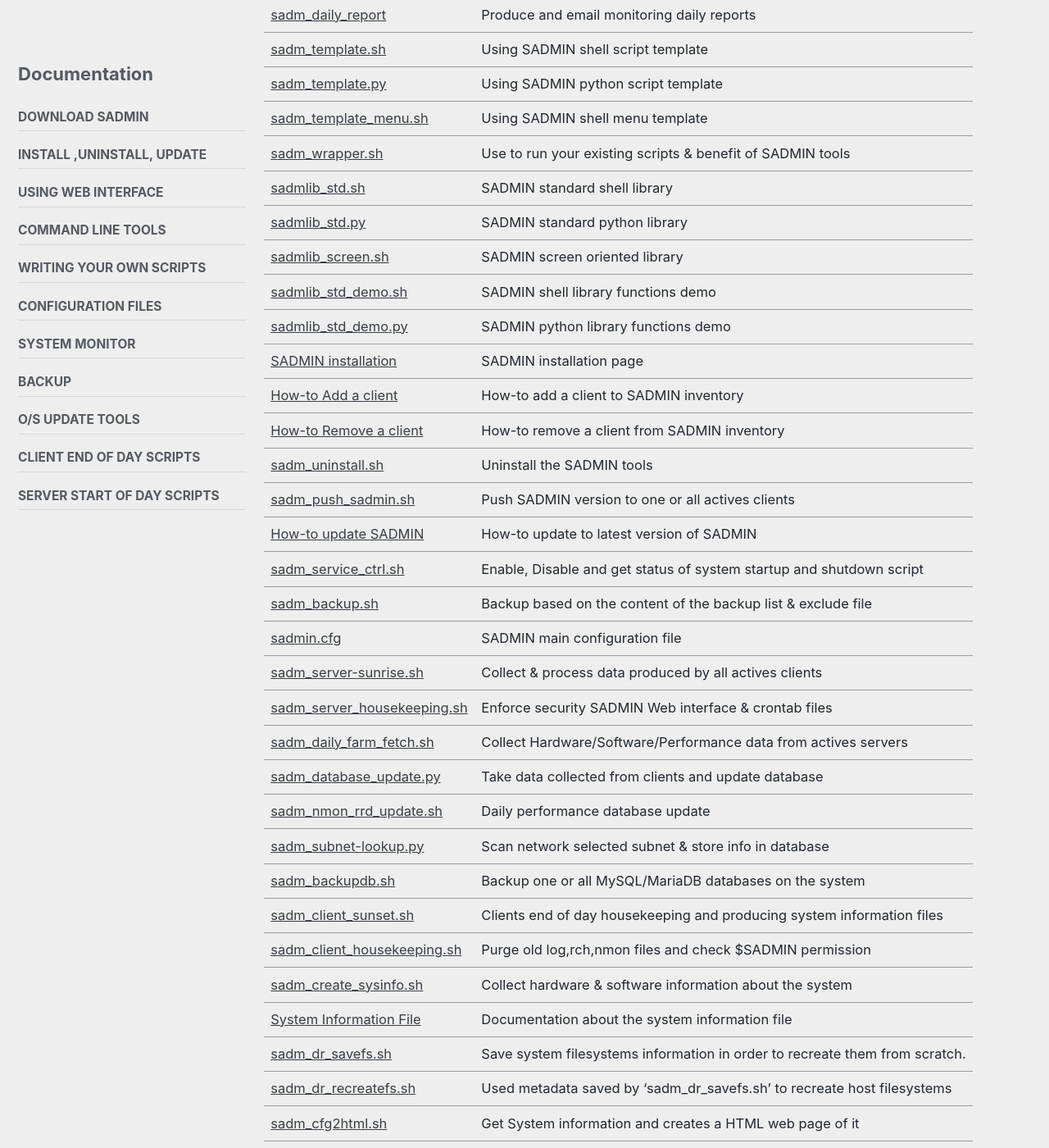
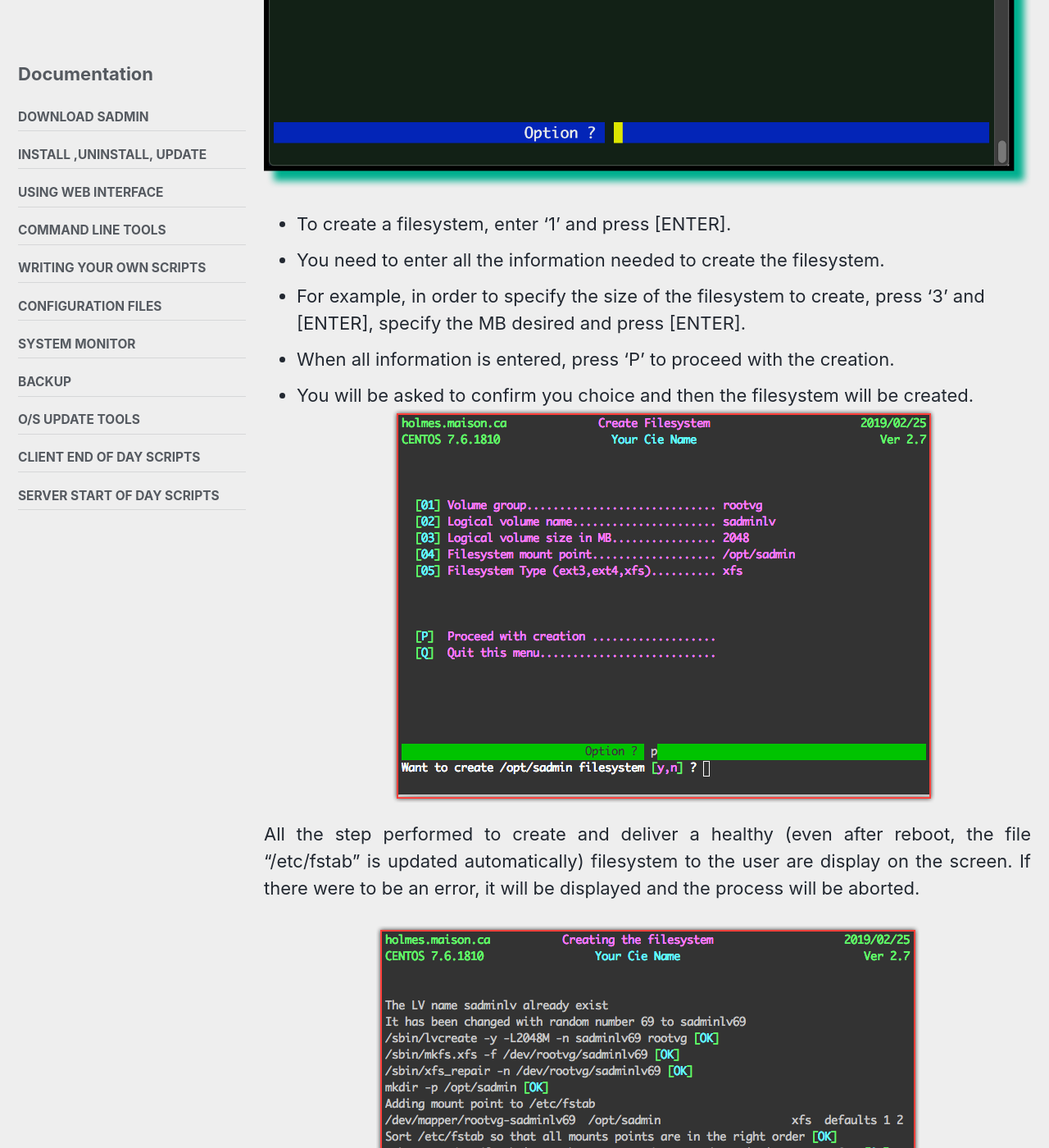
Before and after one commit to jadupl2/jadupl2.github.io, a Jekyll site: the page built from _posts/2021-06-14-sadm-ui.md, in a window 1280 px wide and 1400 px high, scrolled down 3237 px. Shown: the whole window at 82% size. Built offline with Jekyll 4.4.1, drawn with Linux system fonts in a browser that asks for light colours; cached includes are drawn as plain includes; some of the changed text lies outside the part shown.

Commit message:
sadm, documentation page update - 30 June

````diff
--- a/_posts/2021-06-14-sadm-ui.md
+++ b/_posts/2021-06-14-sadm-ui.md
@@ -1,11 +1,13 @@
 ---
-title:          sadm_ui.sh
+title:          sadm (sadm_ui.sh)
 desc:           System Administration Menu (In construction)
 version:        2.2
 summary: |
-    This is the SADMIN System Adminstration Menu.
+    This is the SADMIN System Adminstration Menu, for the moment there are three items in the
+    System ADMinistrator main menu, but others will be added. This tool is available from the
+    terminal and is very simple to use.
     {: .text-justify}
-updated:        2021-06-14
+updated:        2021-06-30
 os:             Linux
 type:           B  # [D]oc [S]=Server only [C]=Client [B]oth
 categories:     [ command_line ]
@@ -20,6 +22,7 @@ sidebar:
   title:        "Documentation"
   nav:          sidebar-manpage
 ---
+
 <a id="top_of_page"></a>
 {{ page.summary }}
 
@@ -28,15 +31,6 @@ sidebar:
 ## NAME
 **{{ page.title }}**
 *{{ page.desc }}*
-
-
-
-<a id="synopsis"></a>
-## SYNOPSIS
-
-```bash
-{{ page.title }} [-d 0-9] [-h] [-v]
-```
 {% include sadm/sadm_page_info.md %}
 {% if page.type == "S" %}
 <font size="3"><strong>Can only be run on SADMIN Server.</strong></font>
@@ -53,36 +47,45 @@ sidebar:
 {{ page.summary }}
 
 To start the System Administrator Menu (sadm), just type the following command ;
+
 ```
 $ sudo sadm
 ```
-For the moment there are three items in the System ADMinistrator main menu, but others will be added. This tool is available from the terminal and is very simple to use.
 
-As an example, we will use the "Filesystem Tools", so enter '1' and press [ENTER].
+<br>
+**Example of the System Administration Main Menu**
+![SADM Main Menu](/assets/img/sadm_ui/sadm_main_menu.png){: .align-center}
 
+
+**Example of the RPM Package Tools Menu**
+![SADM RPM Package Menu](/assets/img/sadm_ui/sadm_main_ui_rpm_menu.png){: .align-center}
+
+
+**Example of the APT Package Tools Menu**
+![SADM APT Package Menu](/assets/img/sadm_ui/sadm_main_ui_deb_menu.png){: .align-center}
+
+
+As an example, we will use the "Filesystem Tools", so from the "Main Menu" choose option ´1' and press [ENTER].
+![SADM Filesystem Menu](/assets/img/sadm_ui/sadm_fs_menu.png){: .align-center}
+
+- To create a filesystem, enter '1' and press [ENTER].
+- You need to enter all the information needed to create the filesystem.
+- For example, in order to specify the size of the filesystem to create, press '3' and [ENTER], specify the MB desired and press [ENTER].
+- When all information is entered, press 'P' to proceed with the creation.
+- You will be asked to confirm you choice and then the filesystem will be created.
+![SADM Enter Filesystem Parameters](/assets/img/sadm_ui/sadm_fs_create.png){: .align-center}
+
+
+All the step performed to create and deliver a healthy (even after reboot, the file "/etc/fstab"
+is updated automatically) filesystem to the user are display on the screen. If there were to be
+an error, it will be displayed and the process will be aborted.
 {: .text-justify}
 
-```bash
-# include script
-```
+![SADM Filesystem creation](/assets/img/sadm_ui/sadm_fs_create_result.png){: .align-center}
+
 
 [Back to the top](#top_of_page)
 
-
-
-<a id="examples"></a>
-## EXAMPLE
-
-```bash
-# Example of script output
-```
-<!-- ![Daily Script Report Example](/assets/img/man/sadm_daily_report_script.png){: .align-center} -->
-
-[Back to the top](#top_of_page)
-
-
-{% include {{ site.section_options     }} %}
-| **-i** | option -i |
 
 {% include {{ site.section_environment }} %}
 
@@ -100,43 +103,9 @@ As an example, we will use the "Filesystem Tools", so enter '1' and press [ENTER
 | :--- | :--- |
 | [sadm_requirements.sh]({% post_url 2019-03-21-sadm-requirements %})               | List/install required SADMIN tools packages
 | [sadm_sysmon_tui.pl]({% post_url 2021-05-18-sadm-sysmon-tui %})                   |  Command line summary of alerts and failed scripts of all your servers.
-| [sadm_daily_report]({% post_url 2021-04-01-sadm-daily-report %})                  | Produce and email monitoring daily reports
-| [sadm_template.sh]({% post_url 2021-03-16-sadm-template-sh %})                    | Using SADMIN shell script template
-| [sadm_template.py]({% post_url 2021-03-16-sadm-template-py %})                    | Using SADMIN python script template
-| [sadm_template_menu.sh]({% post_url 2021-04-30-sadm-template-menu %})             | Using SADMIN shell menu template
-| [sadm_wrapper.sh]({% post_url 2018-02-11-sadm-wrapper %})                         | Use to run your existing scripts & benefit of SADMIN tools
-| [sadmlib_std.sh]({% post_url 2021-04-07-sadmlib-std-sh %})                        | SADMIN standard shell library
-| [sadmlib_std.py]({% post_url 2021-04-07-sadmlib-std-py %})                        | SADMIN standard python library
 | [sadmlib_screen.sh]({% post_url 2019-10-12-sadmlib-screen-sh %})                  | SADMIN screen oriented library
 | [sadmlib_std_demo.sh]({% post_url 2019-10-12-sadmlib-std-demo-sh %})              | SADMIN shell library functions demo
 | [sadmlib_std_demo.py]({% post_url 2019-10-12-sadmlib-std-demo-py %})              | SADMIN python library functions demo
-| [SADMIN installation](/_pages/install)                                            | SADMIN installation page
-| [How-to Add a client]({% post_url 2021-04-11-web-add-client %})                   | How-to add a client to SADMIN inventory
-| [How-to Remove a client]({% post_url 2021-05-19-how-to-remove-a-client %})        | How-to remove a client from SADMIN inventory
-| [sadm_uninstall.sh]({% post_url 2021-05-21-sadm-uninstall %})                     | Uninstall the SADMIN tools
-| [sadm_push_sadmin.sh]({% post_url 2021-05-22-sadm-push-sadmin %})                 | Push SADMIN version to one or all actives clients
-| [How-to update SADMIN]({% post_url 2021-03-14-sadm-update %})                     | How-to update to latest version of SADMIN
-| [sadm_service_ctrl.sh]({% post_url 2021-05-23-sadm-service-ctrl %})               | Enable, Disable and get status of system startup and shutdown script
-| [sadm_backup.sh]({% post_url 2021-05-24-sadm-backup %})                           | Backup based on the content of the backup list & exclude file
 | [sadmin.cfg]({% post_url 2021-04-26-sadmin-cfg %})                                | SADMIN main configuration file
-| [sadm_server-sunrise.sh]({% post_url 2021-05-26-sadm-server-sunrise %})           | Collect & process data produced by all actives clients
-| [sadm_server_housekeeping.sh]({% post_url 2021-05-27-sadm-server-housekeeping %}) | Enforce security SADMIN Web interface & crontab files
-| [sadm_daily_farm_fetch.sh]({% post_url 2021-05-28-sadm-daily-farm-fetch %})       | Collect Hardware/Software/Performance data from actives servers
-| [sadm_database_update.py]({% post_url 2021-05-29-sadm-database-update %})         | Take data collected from clients and update database
-| [sadm_nmon_rrd_update.sh]({% post_url 2021-05-29-sadm-nmon-rrd-update %})         | Daily performance database update
-| [sadm_subnet-lookup.py]({% post_url 2021-05-29-sadm-subnet-lookup %})             | Scan network selected subnet & store info in database
-| [sadm_backupdb.sh]({% post_url 2021-05-26-sadm-backupdb %})                       | Backup one or all MySQL/MariaDB databases on the system
-| [sadm_client_sunset.sh]({% post_url 2021-05-31-sadm-client-sunset %})             | Clients end of day housekeeping and producing system information files
-| [sadm_client_housekeeping.sh]({% post_url 2021-05-29-sadm-client-housekeeping %}) | Purge old log,rch,nmon files and check $SADMIN permission
-| [sadm_create_sysinfo.sh]({% post_url 2021-04-22-sadm-create-sysinfo %})           | Collect hardware & software information about the system
-| [System Information File]({% post_url 2021-05-30-sysinfo-file %})                 | Documentation about the system information file
-| [sadm_dr_savefs.sh]({% post_url 2021-06-02-sadm-dr-savefs %})                     | Save system filesystems information in order to recreate them from scratch.
-| [sadm_dr_recreatefs.sh]({% post_url 2021-06-04-sadm-dr-recreatefs %})             | Used metadata saved by 'sadm_dr_savefs.sh' to recreate host filesystems
-| [sadm_cfg2html.sh]({% post_url 2021-06-01-sadm-cfg2html %})                       | Get System information and creates a HTML web page of it
-| [sadm_osupdate.sh]({% post_url 2021-06-05-sadm-osupdate %})                       | Perform Operating System update on the current server
-| [sadm_osupdate_starter.sh]({% post_url 2021-06-06-sadm-osupdate-starter %})       | Run the O/S update to selected remote system
-| [sadm_sysmon.pl]({% post_url 2021-06-10-sadm-sysmon %})                           | Client system monitor
-| [sadm_fetch_client.sh]({% post_url 2021-03-16-sadm-fetch-client %})               | rsync all .rch/.log/.rpt from actives clients to the SADMIN server
-| [SysMon configuration file]({% post_url 2021-06-11-sadm-sysmon-config %})         | Client System Monitor configuration file
 | [sdf]({% post_url 2021-06-13-sadm-df %})                                          | sadmin version of the 'df' command.
 | [sadm]({% post_url 2021-06-14-sadm-ui %}) | System Administration Tools Menu |
````
Also changed, not shown: _pages/documentation.md (+1 -1 lines), _posts/2021-06-11-sadm-sysmon-config.md (+2 -2 lines), _posts/2021-06-22-alert-slack-cfg.md (+0 -1 lines), _posts/2021-06-25-etc-crond-sadm-client.md (+8 -10 lines), _posts/2021-06-25-sadm-nmon-watcher.md (+2 -6 lines), assets/img/sadm_ui/sadm_fs_create.png (added), assets/img/sadm_ui/sadm_fs_create_result.png (added), assets/img/sadm_ui/sadm_fs_menu.png (added), assets/img/sadm_ui/sadm_main_menu.png (added), assets/img/sadm_ui/sadm_main_ui_deb_menu.png (added), assets/img/sadm_ui/sadm_main_ui_rpm_menu.png (added).
